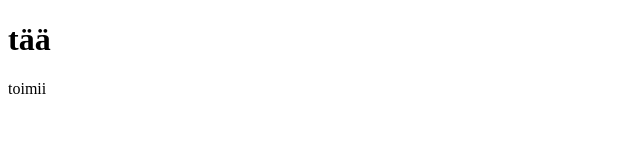
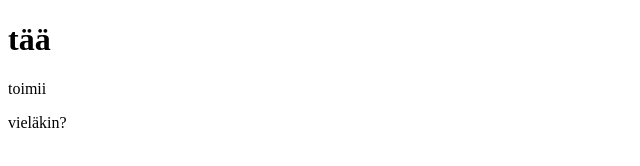
Before and after one commit to Tohvudev/miniprojekti, a plain HTML site: page testwebpage/index.html in a window 1280 px wide. Shown: the full height of the page, 0-640 px from the left. Drawn offline with Linux system fonts and the light colour scheme.

Commit message:
modified index.html

```diff
--- a/testwebpage/index.html
+++ b/testwebpage/index.html
@@ -5,5 +5,8 @@
 <h1>tää</h1>
 <p>toimii</p>
 
+
+
+<p>vieläkin?</p>
 </body>
 </html>
```
